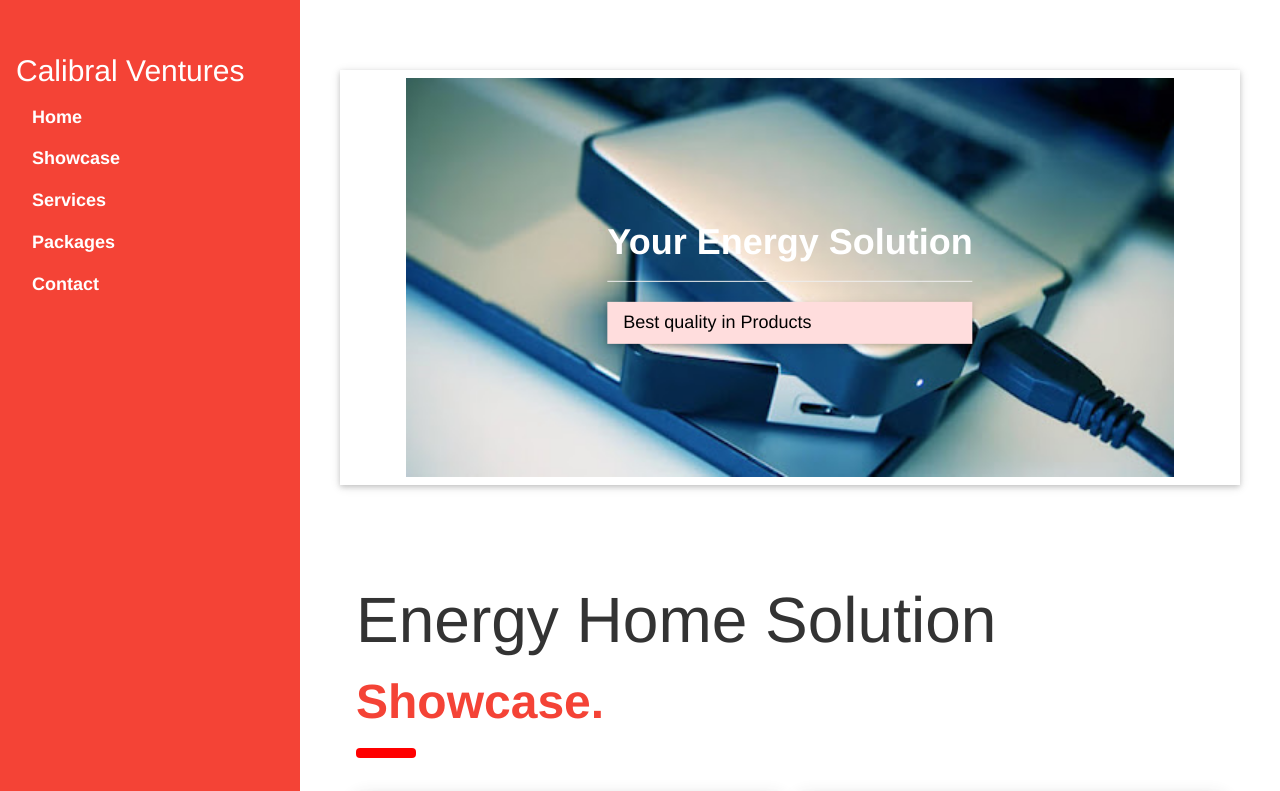
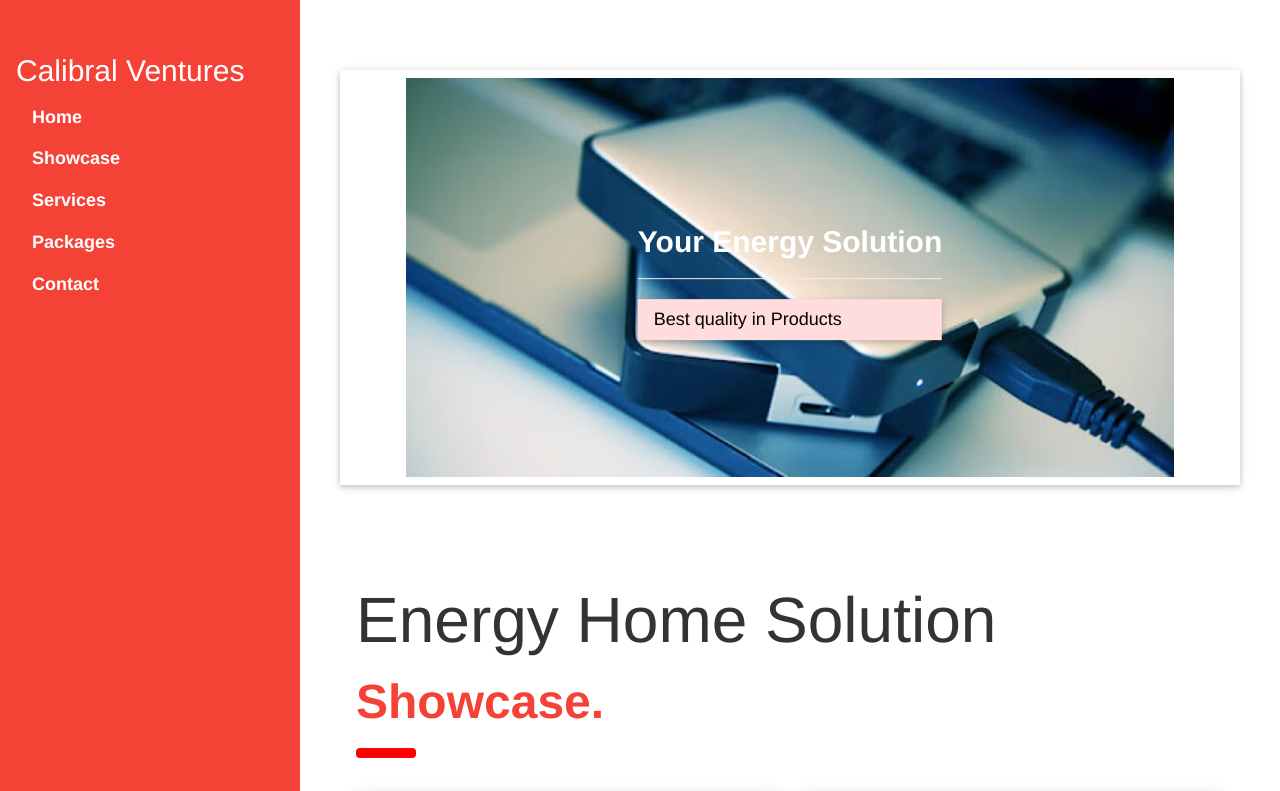
Before and after one commit to kunle4top/Salesweb, a plain HTML site: page index.html in a window 1280 px wide. Shown: the top 791 px of the page. Drawn offline with nearby package versions, Linux system fonts and the light colour scheme; files whose address does not match are found by name.

Commit message:
Add files via upload

```diff
--- a/index.html
+++ b/index.html
@@ -49,7 +49,7 @@
         <img class="w3-animate-top" src="images/s3.png" style="width:100%">
 
         <div class="w3-display-middle w3-large w3-container w3-padding-16">
-            <h1  class="w3-text-shadow w3-animate-opacity txt">Welcome To Calibral</h1>
+            <h2  class="w3-text-shadow w3-animate-opacity txt">Welcome To Calibral</h2>
               <hr>
             <p class="w3-animate-opacity w3-card w3-pale-red w3-padding">Best quality in Products </p>
 
@@ -61,7 +61,7 @@
               <img class="w3-animate-right" src="images/s2.png" style="width:100%">
 
           <div class="w3-display-middle w3-large w3-container w3-padding-16">
-                  <h1  class="w3-text-shadow w3-animate-opacity  txt ">Your Energy Solution</h1>
+                  <h2  class="w3-text-shadow w3-animate-opacity  txt ">Your Energy Solution</h2>
                 <hr>
               <p class="w3-animate-opacity w3-card w3-pale-red w3-padding">Best quality in Products </p>
                 <!--<a href="contform.html" class="w3-button w3-green w3-hover-yellow">Go Here</a>-->
@@ -72,7 +72,7 @@
               <img class="w3-animate-left " src="images/s5.png" style="width:100%">
 
               <div class="w3-display-middle w3-large w3-container w3-padding-16">
-                  <h1  class="w3-text-shadow w3-animate-opacity txt ">Your Energy Solution</h1>
+                  <h2  class="w3-text-shadow w3-animate-opacity txt ">Your Energy Solution</h2>
                 <hr>
               <p class="w3-animate-opacity w3-card w3-pale-red w3-padding">Solar powered inverter solution</p>
                 <!--<a href="contform.html" class="w3-button w3-green w3-hover-yellow">Go Here</a>-->
```
